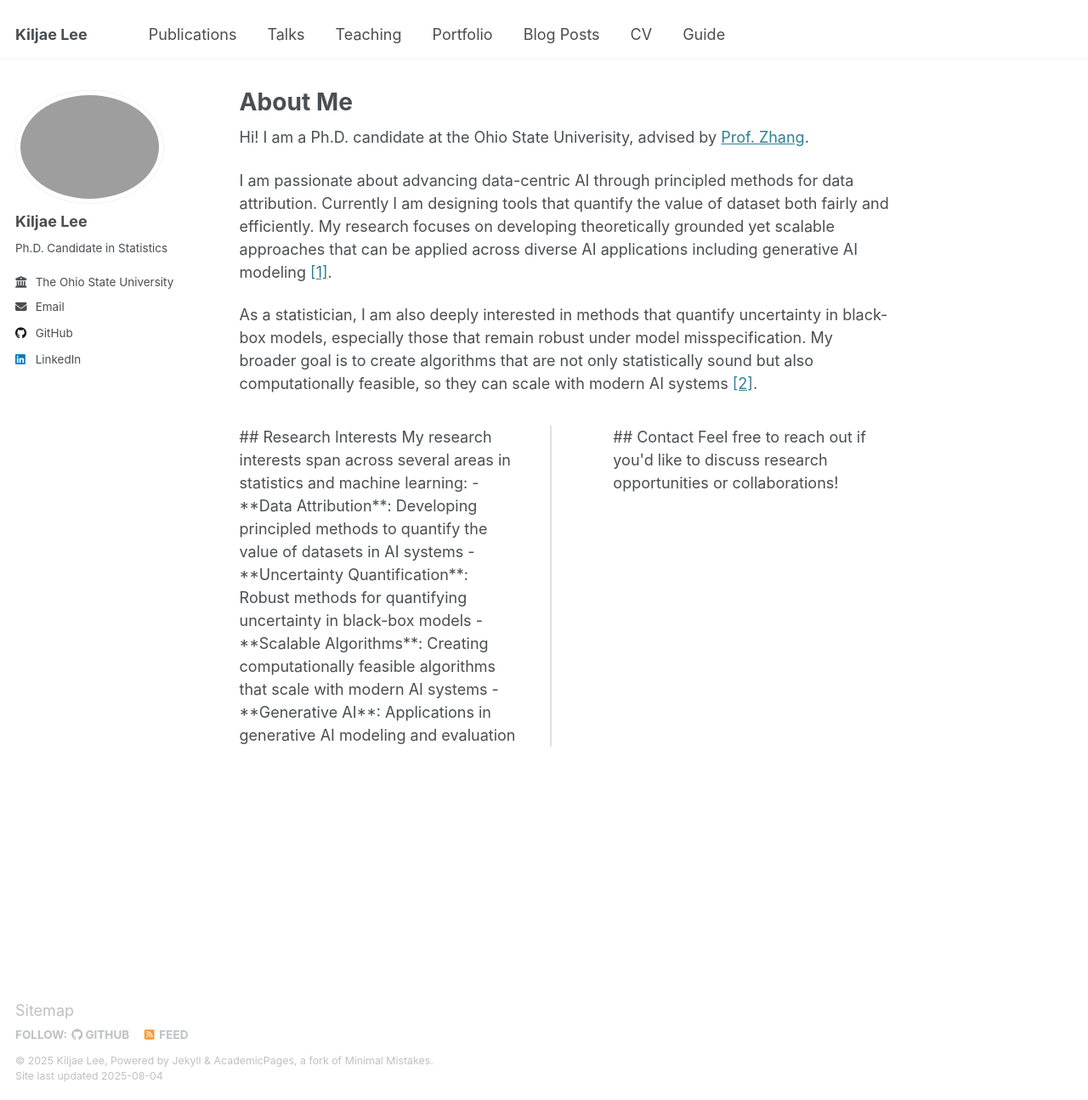
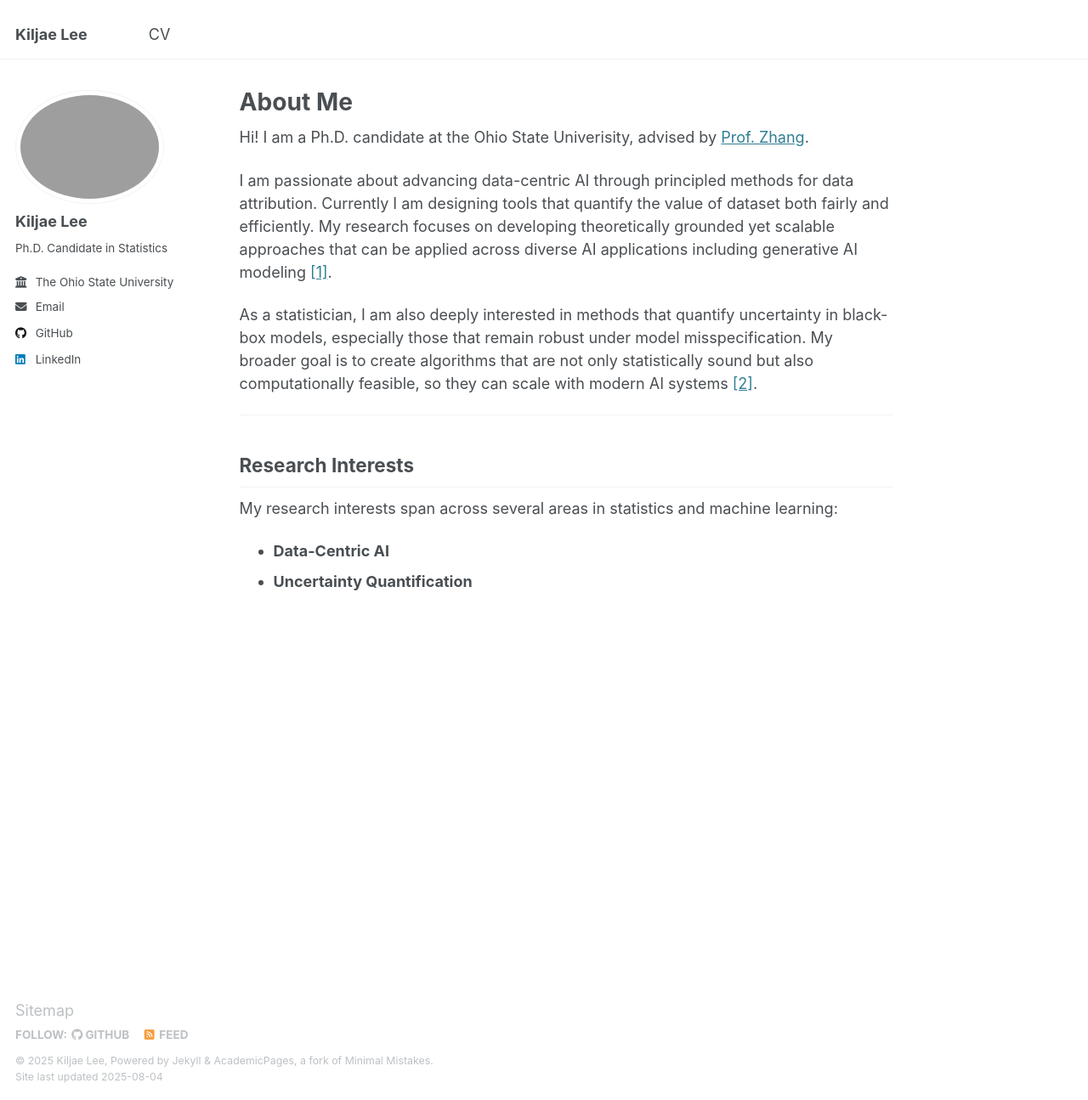
Before and after one commit to KiljaeL/KiljaeL.github.io, a Jekyll site: the page built from _pages/about.md, in a window 1280 px wide and 1295 px high. Shown: the whole window at 85% size. Built offline with Jekyll 4.4.1, drawn with Linux system fonts in a browser that asks for light colours.

Commit message:
Simplify about page and update navigation

```diff
--- a/_data/navigation.yml
+++ b/_data/navigation.yml
@@ -5,23 +5,5 @@
 # prevent it from being included in the site.
 
 main:
-  - title: "Publications"
-    url: /publications/
-
-  - title: "Talks"
-    url: /talks/
-
-  - title: "Teaching"
-    url: /teaching/
-
-  - title: "Portfolio"
-    url: /portfolio/
-
-  - title: "Blog Posts"
-    url: /year-archive/
-
   - title: "CV"
     url: /cv/
-
-  - title: "Guide"
-    url: /markdown/
--- a/_pages/about.md
+++ b/_pages/about.md
@@ -13,24 +13,11 @@ I am passionate about advancing data-centric AI through principled methods for d
 
 As a statistician, I am also deeply interested in methods that quantify uncertainty in black-box models, especially those that remain robust under model misspecification. My broader goal is to create algorithms that are not only statistically sound but also computationally feasible, so they can scale with modern AI systems [[2]](https://openreview.net/forum?id=Bt1vnCnAVS&noteId=uNqjmfay9Q).
 
-<div style="display: flex; gap: 2rem; margin: 2rem 0;">
-<div style="flex: 1; border-right: 2px solid #e0e0e0; padding-right: 2rem;">
+---
 
 ## Research Interests
 
 My research interests span across several areas in statistics and machine learning:
 
-- **Data Attribution**: Developing principled methods to quantify the value of datasets in AI systems
-- **Uncertainty Quantification**: Robust methods for quantifying uncertainty in black-box models
-- **Scalable Algorithms**: Creating computationally feasible algorithms that scale with modern AI systems
-- **Generative AI**: Applications in generative AI modeling and evaluation
-
-</div>
-<div style="flex: 1; padding-left: 2rem;">
-
-## Contact
-
-Feel free to reach out if you'd like to discuss research opportunities or collaborations!
-
-</div>
-</div>
+- **Data-Centric AI**
+- **Uncertainty Quantification**
```
